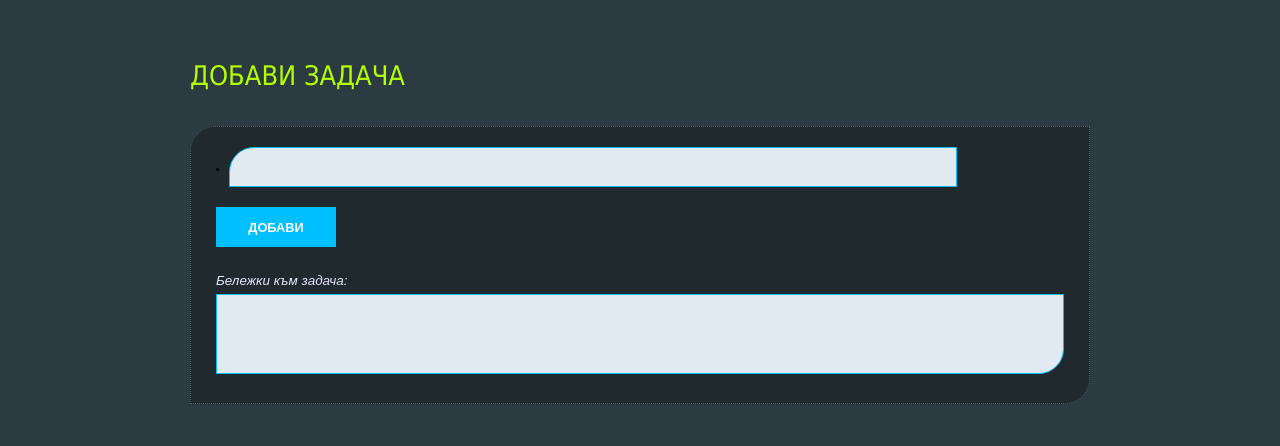
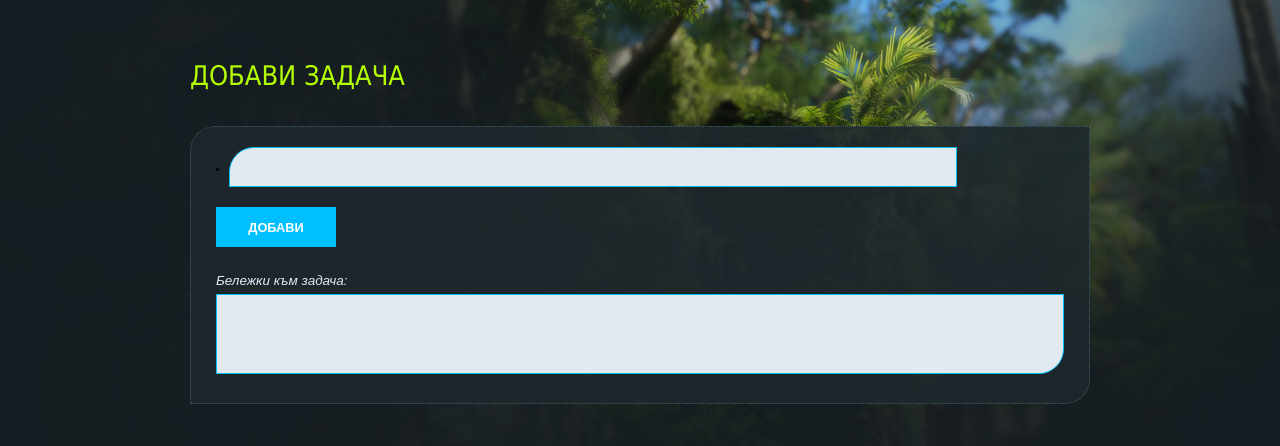
Before and after one commit to ventsislavZahariev/taskList-app, a plain HTML site: page index.html in a window 1280 px wide. Drawn offline with Linux system fonts and the light colour scheme.

Commit message:
Changed the background filename

```diff
--- a/index.html
+++ b/index.html
@@ -10,7 +10,7 @@
 			padding: 0;
 			margin: 0;
 			min-height: 100vh;
-			background-image: url(images/taskBackground.jpg);
+			background-image: url(images/taskBG.jpg);
 			background-size: cover;
 			-moz-background-size: cover;
 			background-position: center;
```
Also changed, not shown: images/taskBG.jpg (renamed from images/background.jpg).
